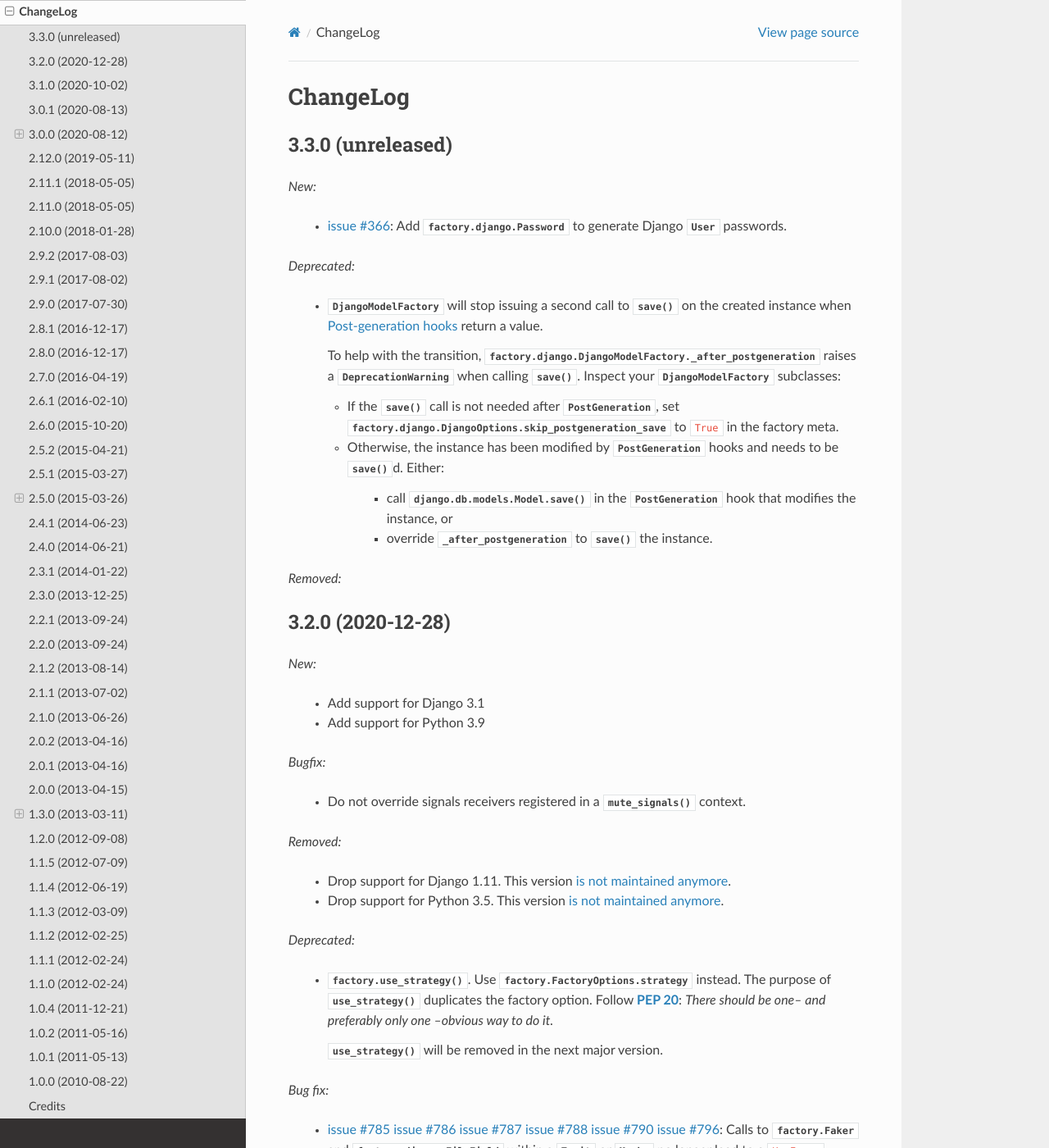
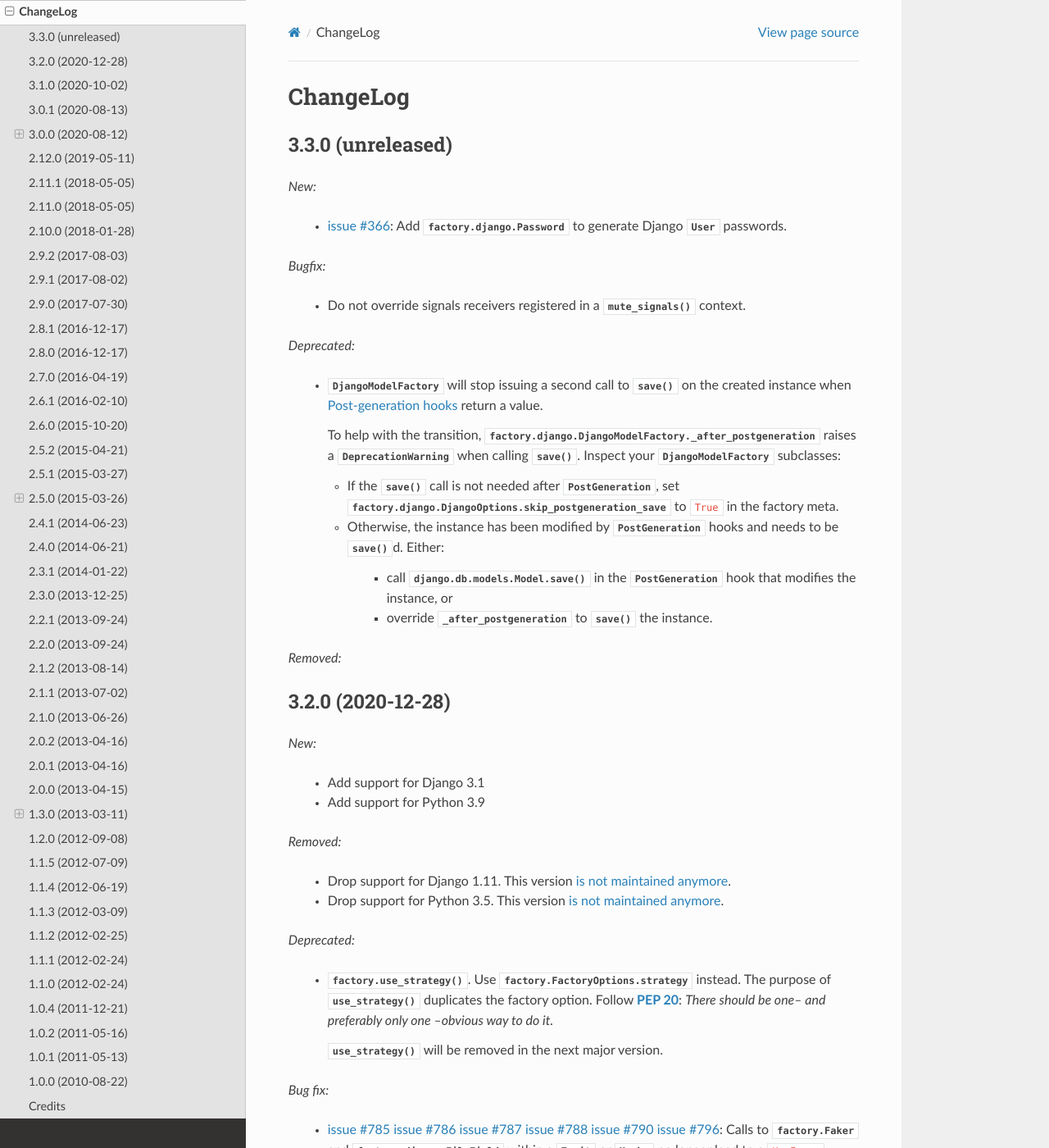
Before and after one commit to FactoryBoy/factory_boy, a Sphinx documentation site: the page built from docs/changelog.rst, in a window 1280 px wide and 1400 px high. Shown: the whole window at 82% size. Built offline with Sphinx 7.4.7 and the Read the Docs theme 2.0.0, drawn with Linux system fonts in a browser that asks for light colours; part of the change alters nothing that is shown.

```diff
--- a/docs/changelog.rst
+++ b/docs/changelog.rst
@@ -10,6 +10,10 @@ ChangeLog
 
     - :issue:`366`: Add :class:`factory.django.Password` to generate Django :class:`~django.contrib.auth.models.User`
       passwords.
+
+*Bugfix:*
+
+    - Do not override signals receivers registered in a :meth:`~factory.django.mute_signals` context.
 
 *Deprecated:*
 
@@ -40,10 +44,6 @@ ChangeLog
 
     - Add support for Django 3.1
     - Add support for Python 3.9
-
-*Bugfix:*
-
-    - Do not override signals receivers registered in a :meth:`~factory.django.mute_signals` context.
 
 *Removed:*
 
```
